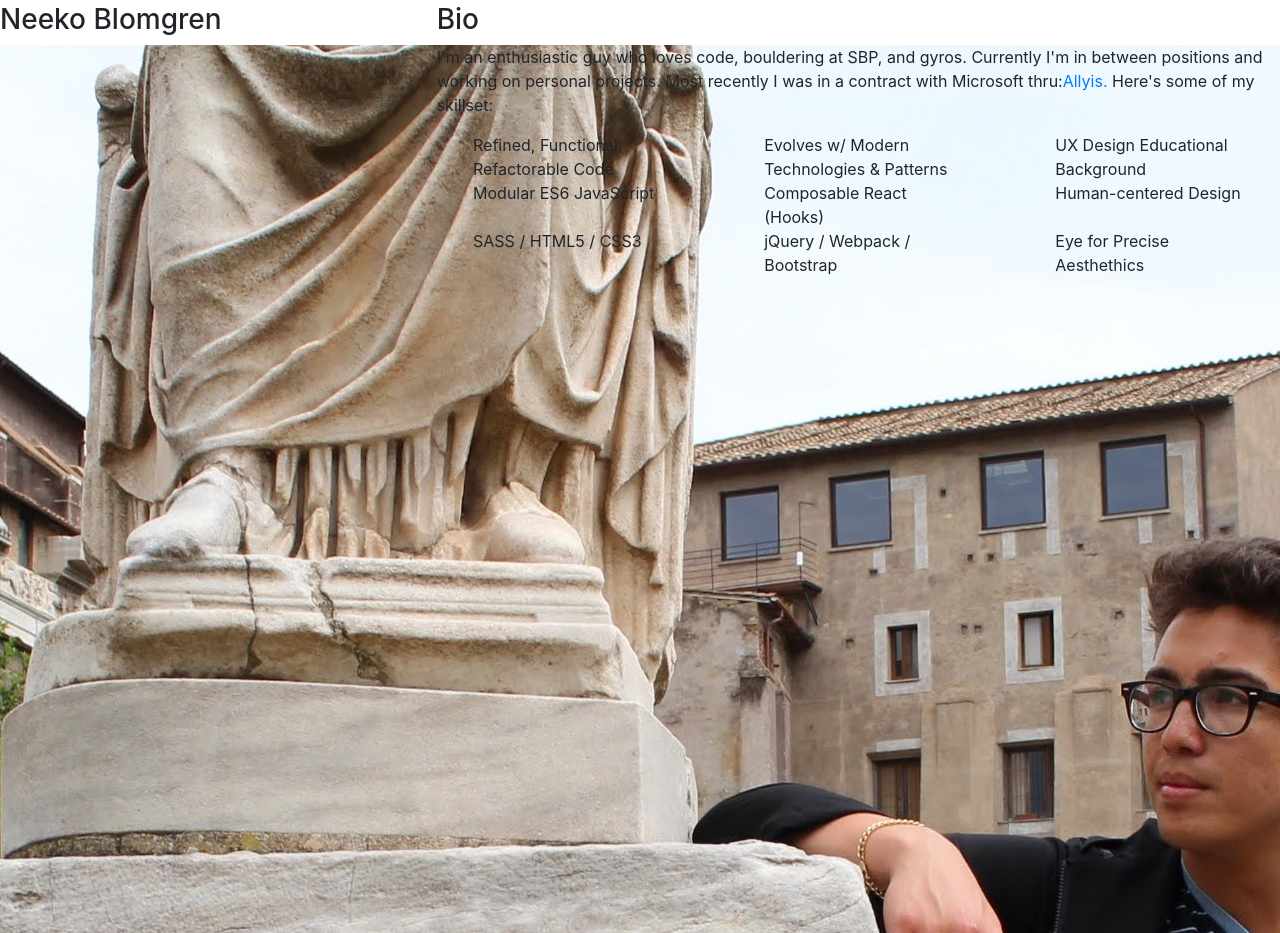
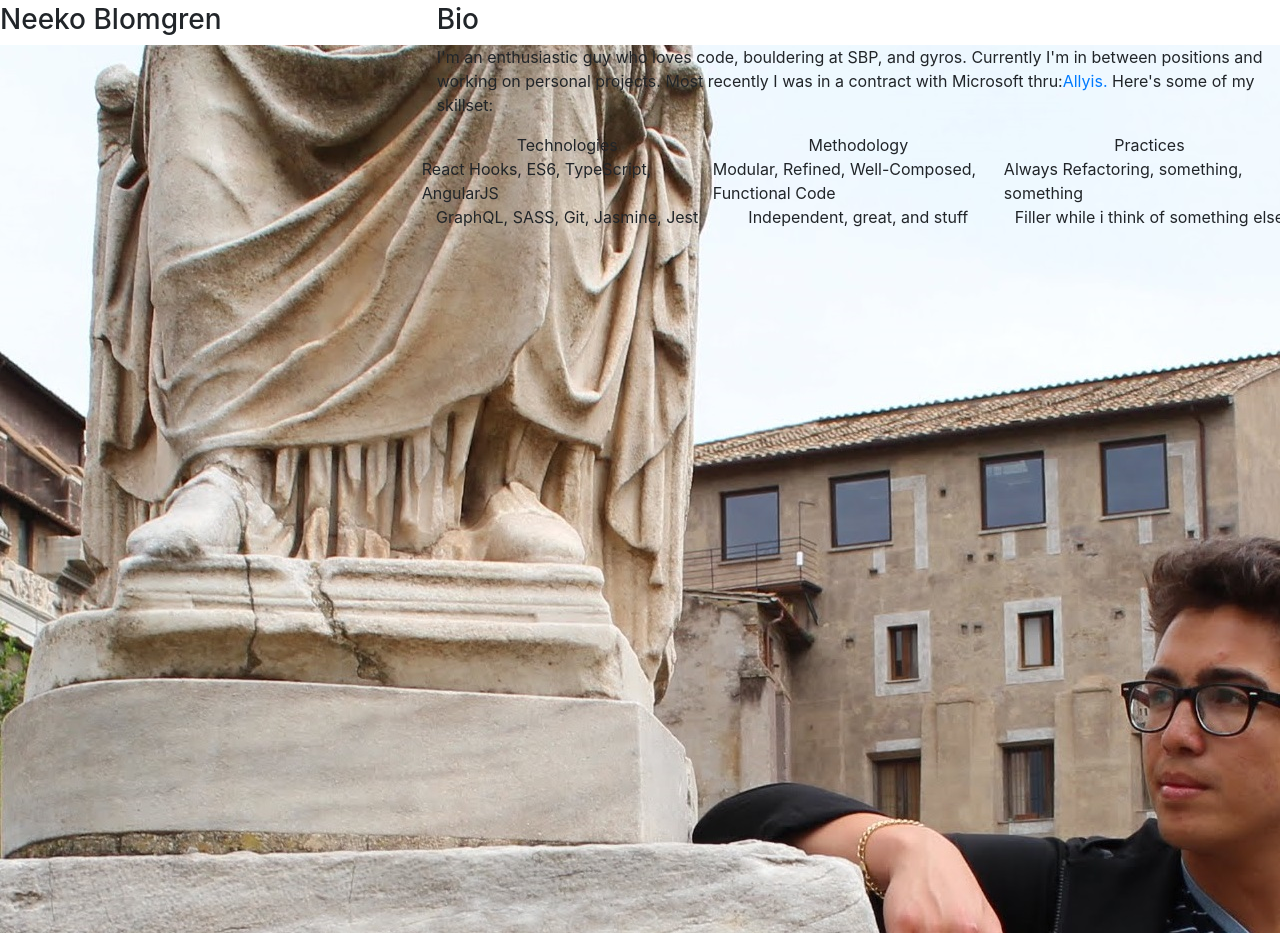
Before and after one commit to neekode/portfolio-v3, a React app: page / in a window 1280 px wide. Shown: the part 2966-3899 px from the top of the page. Built offline with nearby package versions, Linux system fonts and the light colour scheme.

Commit message:
added new emblem

```diff
--- a/public/styles/main.css
+++ b/public/styles/main.css
@@ -36,11 +36,6 @@ img {
   pointer-events: none;
   position: relative;
   z-index: 2;
-}
-
-.inner-emblem-text {
-  font-size: 1em;
-  padding-top: 6vh !important;
 }
 
 .box {
@@ -299,43 +294,35 @@ img {
   margin-top: 2vh;
   margin-bottom: 5vh;
 }
-#About #about-content .content-section {
-  font-size: 0.8em;
-  height: 20vh;
-  margin-top: 1vh !important;
+
+#About #about-content .inner-emblem-text {
+  font-size: 1em;
+  padding-top: 8vh !important;
+  width: 15vw;
+  line-height: 1.2;
 }
+
 #About #about-content .content-section .emblem {
   z-index: 5;
+  height: 10vw;
+  font-size: 0.8rem;
   background-color: #323A6A;
-  font-size: 0.5em;
 }
 #About #about-content .content-section .subEmblem {
   z-index: 4;
+  height: 10vw;
   transition: all 1s ease 0s;
+  margin-top: -21vh;
+  font-size: 0.4rem;
   background-color: #323A6A;
-  top: -20vh;
-  width: 95%;
-  font-size: 0.5em;
 }
 #About #about-content .content-section .subEmblem div {
-  padding-top: 11vh !important;
-}
-#About #about-content .content-section .subEmblem2 {
-  z-index: 4;
-  transition: all 1s ease 0s;
-  background-color: #323A6A;
-  top: -40vh;
-  font-size: 0.5em;
-}
-#About #about-content .content-section .subEmblem2 div {
-  padding-top: 11vh !important;
+  padding-top: 10.5vh !important;
 }
 #About #about-content .content-section .shown {
-  top: -10vh;
+  margin-top: -9vh !important;
 }
-#About #about-content .content-section .shown2 {
-  top: -20vh;
-}
+
 .hexagon {
   clip-path: polygon(50% 0, 100% 25%, 100% 75%, 50% 100%, 0 75%, 0 25%);
 }
--- a/src/components/About.js
+++ b/src/components/About.js
@@ -2,8 +2,27 @@ import React from "react";
 import {useRef, useEffect, useContext} from "react";
 import $ from "jquery";
 import profilePic from "./../assets/me.JPG";
+import Emblem from "./Emblem"
 import {ThemeContext} from "./../scripts/context";
 import {themeChange} from "./../scripts/library.js";
+
+const emblems = [
+    {
+        title: "Technologies",
+        list1: "React Hooks, ES6, TypeScript, AngularJS",
+        list2: "GraphQL, SASS, Git, Jasmine, Jest"
+    },
+    {
+        title: "Methodology",
+        list1: "Modular, Refined, Well-Composed, Functional Code",
+        list2: "Independent, great, and stuff"
+    },
+    {
+        title: "Practices",
+        list1: "Always Refactoring, something, something",
+        list2: "Filler while i think of something else"
+    }
+]
 
 function About() {
     const titleMorph = useRef();
@@ -58,81 +77,16 @@ function About() {
                             </a>
                             Here's some of my skillset:
                         </p>
-                        <div className="row content-section emblem-section">
-                            <div className="col-md-3 emblem hexagon mx-auto">
-                                <div className="inner-emblem-text">
-                                    {" "}
-                                    Refined, Functional, Refactorable Code
-                                </div>
+
+                        <div className="row">
+                            <div className="col-md-4 emblem-box">
+                                <Emblem emblem={emblems[0]}/>
                             </div>
-                            <div className="col-md-3 emblem hexagon mx-auto">
-                                <div className="inner-emblem-text">
-                                    {" "}
-                                    Evolves w/ Modern Technologies & Patterns
-                                </div>
+                            <div className="col-md-4 emblem-box">
+                                <Emblem emblem={emblems[1]}/>
                             </div>
-                            <div className="col-md-3 emblem hexagon mx-auto">
-                                <div className="inner-emblem-text">
-                                    {" "}
-                                    UX Design Educational Background
-                                </div>
-                            </div>
-                        </div>
-
-                        <div className="row content-section emblem-section">
-                            <div
-                                className={`col-md-3 hexagon2 mx-auto ${
-                                    section === "About" ? "subEmblem shown" : "subEmblem"
-                                }`}
-                            >
-                                <div className="inner-emblem-text"> Modular ES6 JavaScript</div>
-                            </div>
-                            <div
-                                className={`col-md-3 hexagon2 mx-auto ${
-                                    section === "About" ? "subEmblem shown" : "subEmblem"
-                                }`}
-                            >
-                                <div className="inner-emblem-text">
-                                    {" "}
-                                    Composable React (Hooks)
-                                </div>
-                            </div>
-                            <div
-                                className={`col-md-3 hexagon2 mx-auto ${
-                                    section === "About" ? "subEmblem shown" : "subEmblem"
-                                }`}
-                            >
-                                <div className="inner-emblem-text"> Human-centered Design</div>
-                            </div>
-                        </div>
-
-                        <div className="row content-section emblem-section">
-                            <div
-                                className={`col-md-3 hexagon2 mx-auto ${
-                                    section === "About" ? "subEmblem2 shown2" : "subEmblem2"
-                                }`}
-                            >
-                                <div className="inner-emblem-text"> SASS / HTML5 / CSS3</div>
-                            </div>
-                            <div
-                                className={`col-md-3 hexagon2 mx-auto ${
-                                    section === "About" ? "subEmblem2 shown2" : "subEmblem2"
-                                }`}
-                            >
-                                <div className="inner-emblem-text">
-                                    {" "}
-                                    jQuery / Webpack / Bootstrap
-                                </div>
-                            </div>
-                            <div
-                                className={`col-md-3 hexagon2 mx-auto ${
-                                    section === "About" ? "subEmblem2 shown2" : "subEmblem2"
-                                }`}
-                            >
-                                <div className="inner-emblem-text">
-                                    {" "}
-                                    Eye for Precise Aesthethics
-                                </div>
+                            <div className="col-md-4 emblem-box">
+                                <Emblem emblem={emblems[2]}/>
                             </div>
                         </div>
                     </div>
--- /dev/null
+++ b/src/components/Emblem.js
@@ -0,0 +1,33 @@
+import React, {useContext} from "react";
+import {ThemeContext} from "./../scripts/context";
+
+function Emblem(props) {
+    const {emblem} = props;
+    const {section} = useContext(ThemeContext);
+
+    return (
+        <div className="row content-section emblem-section">
+            <div className="emblem hexagon mx-auto">
+                <div className="inner-emblem-text">
+                    {emblem.title}
+                </div>
+            </div>
+            <div
+                className={`hexagon2 mx-auto subEmblem ${
+                    section === "About" ? "shown" : ""
+                }`}
+            >
+                <div className="inner-emblem-text">{emblem.list1}</div>
+            </div>
+            <div
+                className={`hexagon2 mx-auto subEmblem ${
+                    section === "About" ? "shown" : ""
+                }`}
+            >
+                <div className="inner-emblem-text">{emblem.list2}</div>
+            </div>
+        </div>
+    );
+}
+
+export default Emblem;
--- a/src/sass/main.scss
+++ b/src/sass/main.scss
@@ -84,11 +84,6 @@ img {
   pointer-events: none;
   position: relative;
   z-index: 2;
-}
-
-.inner-emblem-text {
-  font-size: 1em;
-  padding-top: 6vh !important;
 }
 
 .box {
@@ -409,7 +404,6 @@ img {
   }
 
   #about-content {
-
     p {
       font-size: 0.5em;
       width: 80%;
@@ -418,54 +412,37 @@ img {
       margin-bottom: 5vh;
     }
 
+    .inner-emblem-text {
+      font-size: 1em;
+      padding-top: 8vh !important;
+      width: 15vw;
+      line-height: 1.2;
+    }
+
     .content-section {
-      font-size: 0.8em;
-      height: 20vh;
-      margin-top: 1vh !important;
-
       .emblem {
         z-index: 5;
+        height: 10vw;
+        font-size: 0.8rem;
         background-color: map-get($about-colors, primary);
-        font-size: 0.5em;
       }
 
       .subEmblem {
         z-index: 4;
+        height: 10vw;
         transition: all 1s ease 0s;
+        margin-top: -21vh;
+        font-size: 0.4rem;
         background-color: map-get($about-colors, primary);
-        top: -20vh;
-        width: 95%;
-        font-size: 0.5em;
 
         div {
-          padding-top: 11vh !important;
-        }
-      }
-
-      .subEmblem2 {
-        z-index: 4;
-        transition: all 1s ease 0s;
-        background-color: map-get($about-colors, primary);
-        top: -40vh;
-        font-size: 0.5em;
-
-        div {
-          padding-top: 11vh !important;
+          padding-top: 10.5vh !important;
         }
       }
 
       .shown {
-        top: -10vh;
+        margin-top: -9vh !important;
       }
-
-      .shown2 {
-        top: -20vh;
-      }
-
-    }
-
-    .emblem-section {
-
     }
   }
 }
```
Also changed, not shown: 1 other file (tests, documents, lock files or other folders).
